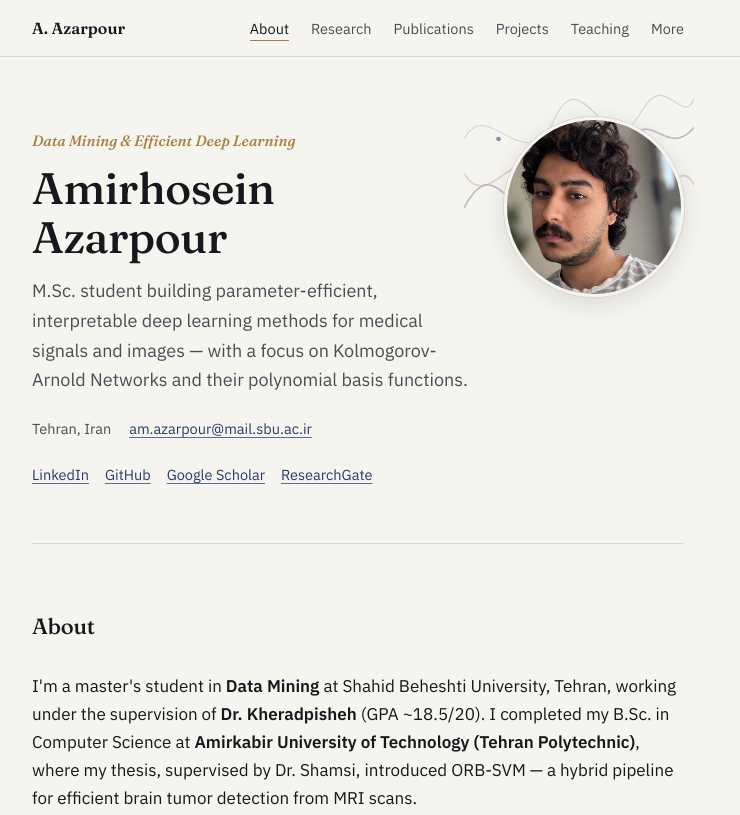
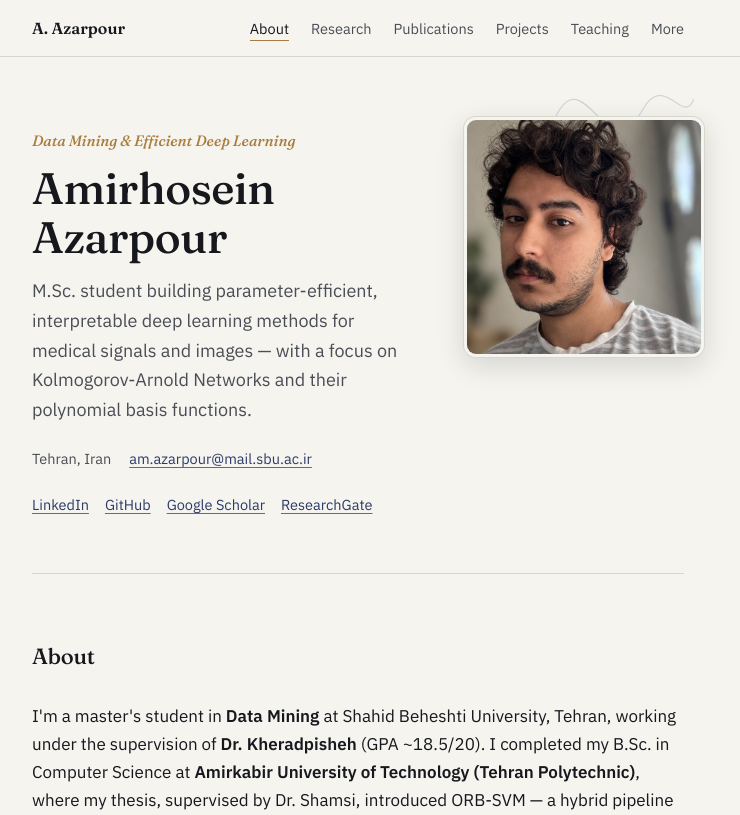
Before and after one commit to amirhoseinazarpour/amirhoseinazarpour.github.io, a plain HTML site: page index.html in a window 1280 px wide. Shown: the top 815 px of the page, without its empty margins (282-1022 px from the left). Drawn offline with Linux system fonts and the light colour scheme.

Commit message:
Update index.html

```diff
--- a/index.html
+++ b/index.html
@@ -72,20 +72,20 @@
   .hero-photo{
     position:absolute;
     top:60px;
-    right:0;
-    width:180px;
-    height:180px;
-    border-radius:50%;
+    right:-20px;
+    width:240px;
+    height:240px;
+    border-radius:12px;
     object-fit:cover;
-    object-position:center 20%;
+    object-position:center;
     border:3px solid var(--paper);
-    box-shadow:0 0 0 1px var(--rule), 0 6px 24px rgba(22,24,29,0.12);
+    box-shadow:0 0 0 1px var(--rule), 0 8px 28px rgba(22,24,29,0.15);
     z-index:2;
   }
   .hero h1, .hero-role, .hero-meta, .hero-links, .hero-kicker{
     position:relative;
     z-index:3;
-    max-width:calc(100% - 210px);
+    max-width:calc(100% - 270px);
   }
 
   .hero-kicker{font-size:15px;color:var(--brass);font-style:italic;font-family:'Fraunces',serif;margin:0 0 10px 0;}
@@ -181,8 +181,8 @@
     .hero-photo{
       position:static;
       display:block;
-      width:130px;
-      height:130px;
+      width:180px;
+      height:180px;
       margin:0 0 20px 0;
     }
     .hero h1, .hero-role, .hero-meta, .hero-links, .hero-kicker{
```
